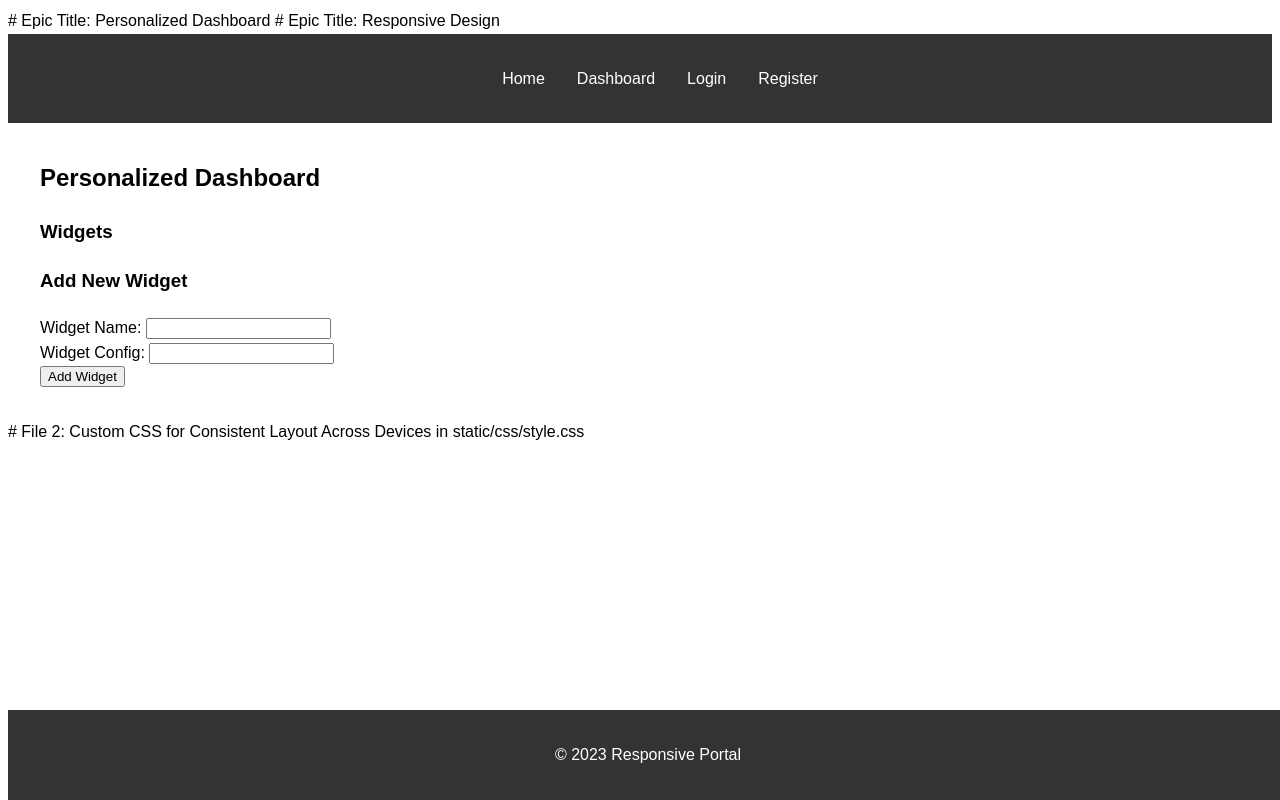
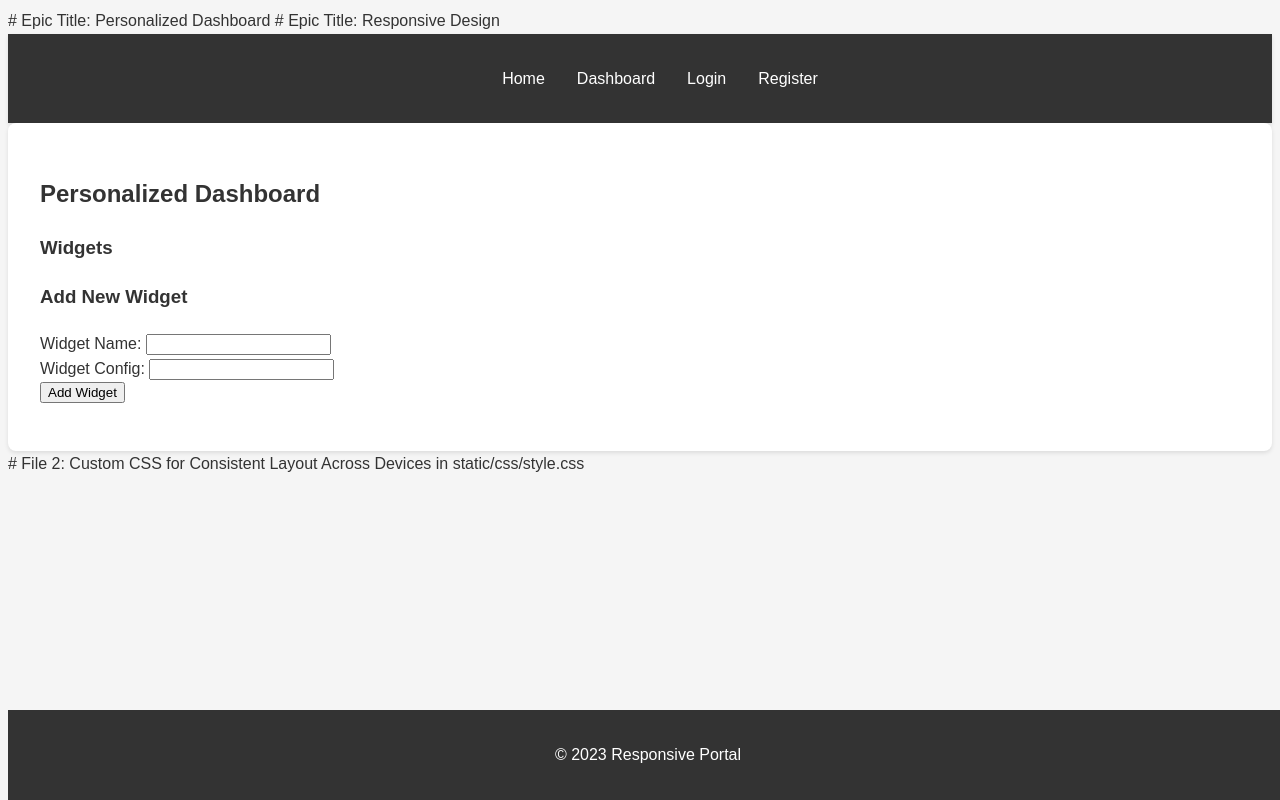
Before and after one commit to Pardhu-Guttula/BankingUsecase, a Python web app: template backend/templates/dashboard.html in a window 1280 px wide. Run offline with Jinja, Linux system fonts and the light colour scheme; the template is opened without the code that fills it, so the values that code supplies are empty.

Commit message:
commited by n8n

```diff
--- a/backend/static/css/style.css
+++ b/backend/static/css/style.css
@@ -9,12 +9,15 @@
 body {
     font-family: 'Arial', sans-serif;
     line-height: 1.6;
+    background-color: #f5f5f5;
+    color: #333;
 }
 
 header {
     background: #333;
     color: #fff;
     padding: 1rem 0;
+    box-shadow: 0 2px 4px rgba(0, 0, 0, 0.1);
 }
 
 header nav ul {
@@ -30,10 +33,20 @@ header nav ul li {
 header nav ul li a {
     color: #fff;
     text-decoration: none;
+    transition: color 0.3s;
+}
+
+header nav ul li a:hover {
+    color: #f0a500;
 }
 
 main {
-    padding: 1rem;
+    padding: 2rem 1rem;
+    max-width: 1200px;
+    margin: 0 auto;
+    background: #fff;
+    box-shadow: 0 2px 4px rgba(0, 0, 0, 0.1);
+    border-radius: 8px;
 }
 
 footer {
@@ -50,12 +63,16 @@ footer {
     header nav ul {
         flex-direction: column;
     }
+
+    main {
+        padding: 1rem 0.5rem;
+        margin: 0 1rem;
+    }
 }
 
 @media (min-width: 769px) {
     main {
-        max-width: 1200px;
-        margin: 0 auto;
+        padding: 2rem;
     }
 }
 
```
